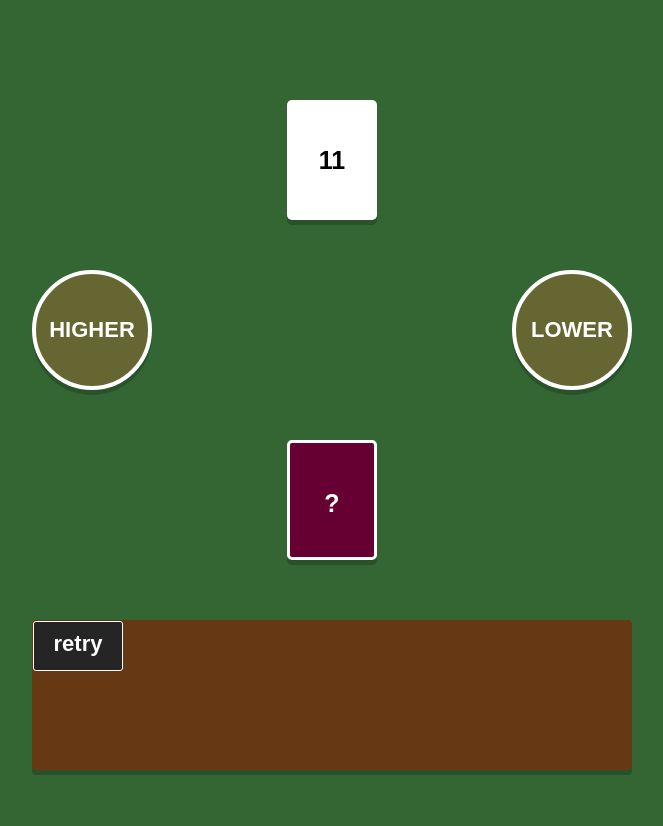
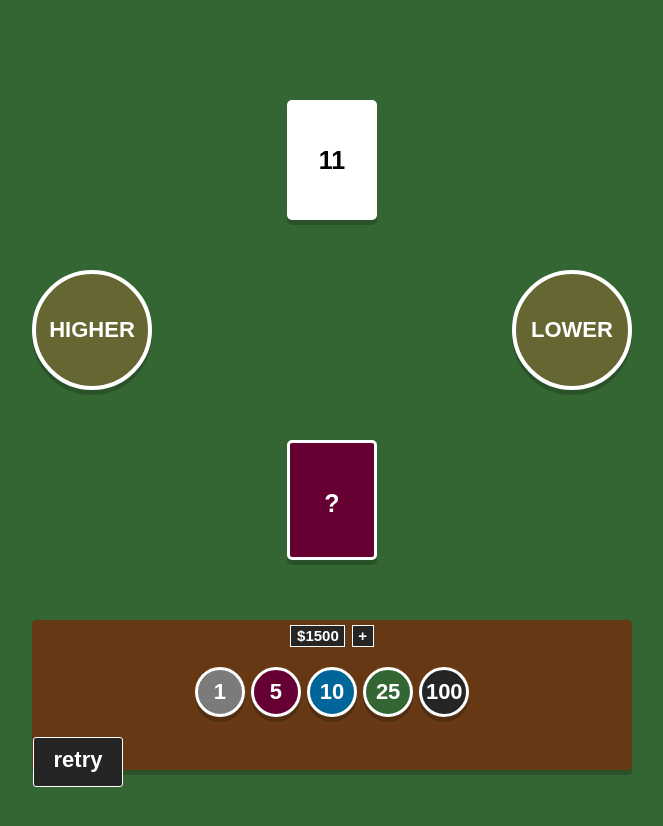
Before and after one commit to AkinobuKoizumi/Higher-Lower_casino, a plain HTML site: page index.html in a window 1280 px wide. Shown: the whole page, without its empty margins (308-971 px from the left). Drawn offline with Linux system fonts and the light colour scheme.

Commit message:
tip area is complete

```diff
--- a/css/style.css
+++ b/css/style.css
@@ -58,7 +58,10 @@ body {
   box-shadow: 0 5px 0 rgba(0, 0, 0, 0.2);
   line-height: 112px;
 }
-
+.btn:hover {
+  margin-top: 2px;
+  box-shadow: 0 3px 0 rgba(0, 0, 0, 0.2);
+}
 
 .card {
   width: 90px;
@@ -115,7 +118,22 @@ body {
   box-sizing: border-box;
   border: 1.4px solid #663913;
   box-shadow: 0 5px 0 rgba(0, 0, 0, 0.2);
+  color: #fff;
 }
+.cahrge-wrapper {
+  display: inline-block;
+  display: flex;
+}
+.charge {
+  display: inline-block;
+  font-size: 15px;
+  height: 22px;
+  background: #262525;
+  line-height: 20px;
+  border: 1px solid #fff;
+  box-sizing: border-box;
+}
+
 .re-btn {
   color: #fff;
   width: 90px;
@@ -128,3 +146,65 @@ body {
   line-height: 44px;
   cursor: pointer;
 }
+.money {
+  width: 55px;
+}
+.plus {
+  width: 22px;
+  cursor: pointer;
+}
+.tip-wrapper {
+  margin-top: 20px;
+  margin-bottom: 20px;
+}
+.tip {
+  color: #fff;
+  display: inline-block;
+  width: 50px;
+  height: 50px;
+  line-height: 44px;
+  border-radius: 50%;
+  box-sizing: border-box;
+  box-shadow: 0 5px 0 rgba(0, 0, 0, 0.2);
+  cursor: pointer;
+}
+
+.one {
+  background: #7d7a7a;
+  border: 3px solid #fff;
+}
+.one:hover {
+  opacity: 0.85;
+
+}
+.five {
+  background: #660033;
+  border: 3px solid #fff;
+}
+.five:hover {
+  opacity: 0.85;
+}
+.ten {
+  background: #006699;
+  border: 3px solid #fff;
+}
+.ten:hover {
+  opacity: 0.85;
+}
+.twenty-five {
+  background: #336633;
+  border: 3px solid #fff;
+}
+.twenty-five:hover {
+  opacity: 0.85;
+}
+.one-handred {
+  background: #262525;
+  border: 3px solid #fff;
+}
+.one-handred:hover {
+  opacity: 0.85;
+}
+.plus:hover {
+  opacity: 0.85;
+}
--- a/index.html
+++ b/index.html
@@ -22,6 +22,17 @@
       </div>
     </div>
     <div class="bottom-container">
+      <div class="charge-wrapper">
+        <div class="money charge">$<span id="money"></span></div>
+        <div id="plus" class="charge plus">+</div>
+      </div>
+      <div class="tip-wrapper">
+        <div class="tip one" id="one">1</div>
+        <div class="tip five" id="five">5</div>
+        <div class="tip ten" id="ten">10</div>
+        <div class="tip twenty-five" id="twenty-five">25</div>
+        <div class="tip one-handred" id="one-handred">100</div>
+      </div>
       <div class="re-btn" id="retry">retry</div>
     </div>
   </div>
--- a/js/main.js
+++ b/js/main.js
@@ -10,11 +10,24 @@
     const wrapper = document.getElementById('wrapper');
     const result = document.getElementById('result');
     const retry = document.getElementById('retry');
+    const one = document.getElementById('one');
+    const five = document.getElementById('five');
+    const ten = document.getElementById('ten');
+    const twentyfive = document.getElementById('twenty-five');
+    const onehandred = document.getElementById('one-handred');
+    const money = document.getElementById('money');
+    const plus = document.getElementById('plus');
 
     const min = 1;
     const max = 13;
     let dealer_value = 0;
     let player_value = 0;
+
+    /*-------
+     * tip管理
+     --------*/
+    let value = 1500;
+    money.innerHTML = value;
 
 
     /*------------------
@@ -51,13 +64,15 @@
         result.innerHTML = str;
         result.classList.remove('hidden');
     }
-
+    /*--------------------
+     *判定関数
+     ---------------------*/
     function getResult(guess){
         if(guess === 'higer' && player_value > dealer_value
          ||guess === 'lower' && player_value < dealer_value){
-             return ' win!!!';
+            return ' win!!!';
          } else {
-             return ' lose...';
+            return ' lose...';
          }
     }
 
@@ -83,5 +98,42 @@
             init();
         });
     });
+    /*---------------------
+     *oneイベント処理
+     ----------------------*/
+    one.addEventListener('click', function() {
+        value = value - 1;
+        money.innerHTML =  value;
+
+    });
+    /*---------------------
+     *fiveイベント処理
+     ----------------------*/
+    five.addEventListener('click', function() {
+        value = value - 5;
+        money.innerHTML =  value;
+    });
+    /*---------------------
+     *tenイベント処理
+     ----------------------*/
+    ten.addEventListener('click', function() {
+        value = value - 10;
+        money.innerHTML =  value;
+    });
+    /*---------------------
+     *twenty-fiveイベント処理
+     ----------------------*/
+    twentyfive.addEventListener('click', function() {
+        value = value -25;
+        money.innerHTML = value;
+
+    });
+    /*---------------------
+     *one-handredイベント処理
+     ----------------------*/
+    onehandred.addEventListener('click', function() {
+        value = value -100;
+        money.innerHTML = value;
+    });
 
 }
```
